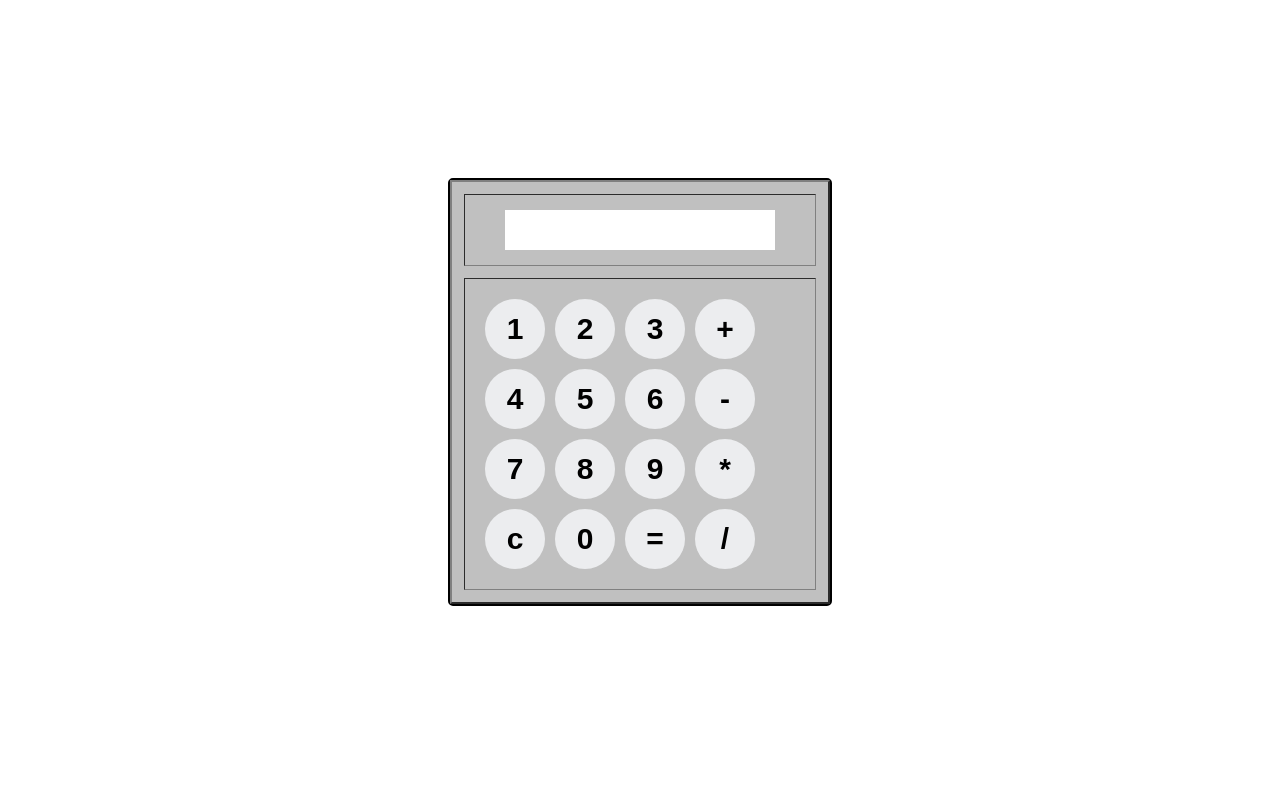
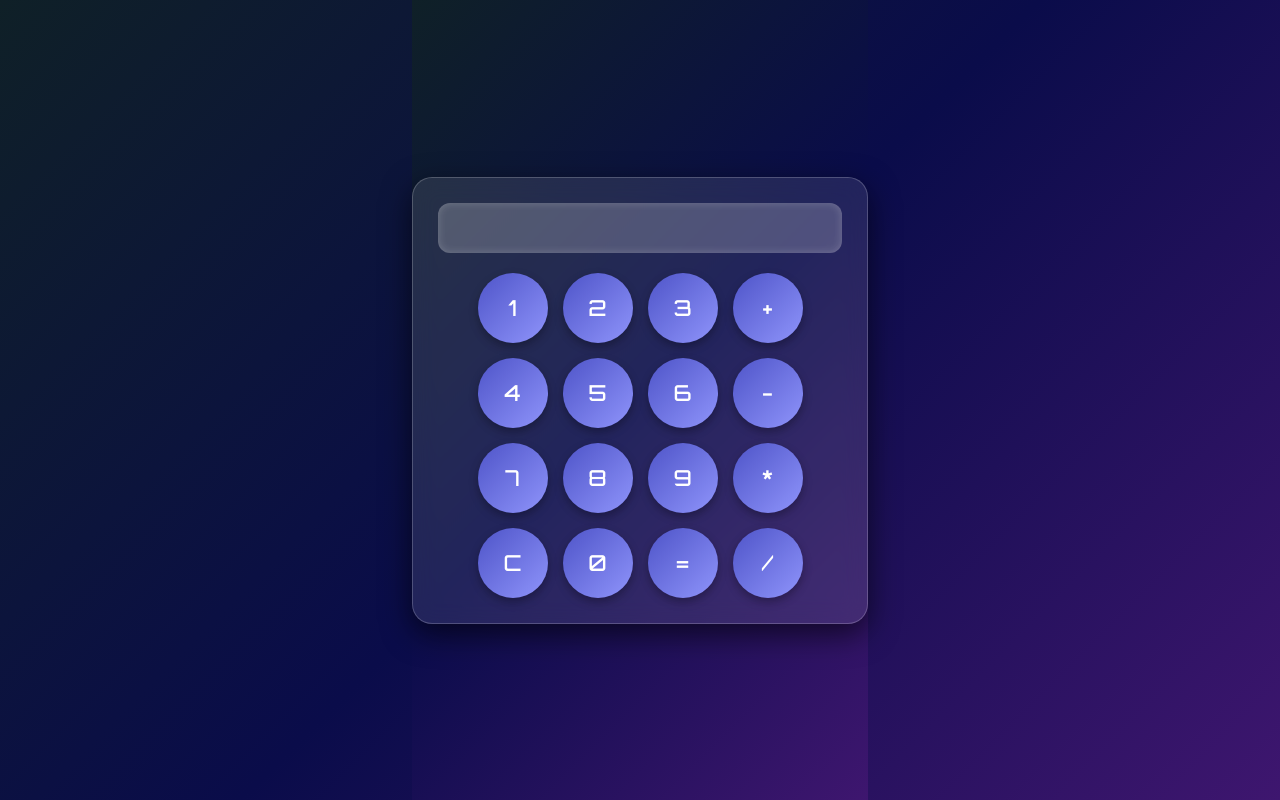
Before and after one commit to Rajeshmane515/Calculator, a plain HTML site: page index.html in a window 1280 px wide. Drawn offline with Linux system fonts and the light colour scheme.

Commit message:
Changed the CSS

```diff
--- a/index.html
+++ b/index.html
@@ -1,131 +1,112 @@
-<! DOCTYPE html>
-<html>
+<!DOCTYPE html>
+<html lang="en">
 <head>
-    <meta charset="utf-8">
-    <title>
-         CALCULATOR
-    </title>
-    <link href="https://fonts.googleapis.com/css2?family=Cookie&display=swap" rel="stylesheet">
+  <meta charset="UTF-8">
+  <title>Colorful Calculator</title>
+  <link href="https://fonts.googleapis.com/css2?family=Orbitron:wght@500&display=swap" rel="stylesheet">
+  <style>
+    * {
+      box-sizing: border-box;
+      font-family: 'Orbitron', sans-serif;
+    }
 
-    <style>
-    html {
-  height: 100vh;
-  width: 100vw;
+    body, html {
+      height: 100%;
+      margin: 0;
+      background: linear-gradient(135deg, #0f2027, #0a0c4a, #3e166f);
       display: flex;
       align-items: center;
       justify-content: center;
-  background-color: white;
-  font-family: sans-serif;
     }
 
-input[type=button] {
-  width: 60px;
-  height: 60px;
-  float: left;
+    .calculator {
+      background: rgba(255, 255, 255, 0.1);
+      padding: 25px;
+      border-radius: 20px;
+      box-shadow: 0 10px 30px rgba(0, 0, 0, 0.6);
+      backdrop-filter: blur(12px);
+      border: 1px solid rgba(255, 255, 255, 0.2);
+    }
+
+    #display {
+      width: 100%;
+      height: 50px;
+      margin-bottom: 20px;
+      font-size: 28px;
+      text-align: right;
       padding: 10px;
-  margin: 5px;
-  box-sizing: border-box;
-  background: #ecedef;
       border: none;
-  font-size: 30px;
-  line-height: 30px;
+      border-radius: 12px;
+      background-color: rgba(255, 255, 255, 0.2);
+      color: #fff;
+      box-shadow: inset 0 0 8px rgba(255, 255, 255, 0.2);
+    }
+
+    .buttons {
+      display: grid;
+      grid-template-columns: repeat(4, 70px);
+      grid-gap: 15px;
+      justify-content: center;
+    }
+
+    .buttons input[type="button"] {
+      height: 70px;
+      width: 70px;
+      font-size: 22px;
+      border: none;
       border-radius: 50%;
-  font-weight: 700;
-  color: black;
+      color: white;
       cursor: pointer;
+      transition: all 0.3s ease;
+      background: linear-gradient(to bottom right, #4e54c8, #8f94fb);
+      box-shadow: 0 4px 10px rgba(0, 0, 0, 0.3);
     }
-input[type=text] {
-  width: 270px;
-  height: 60px;
-  float: left;
-  padding: 0;
-  box-sizing: border-box;
-  border: none;
-  background: none;
-  color: black;
-  text-align: right;
-  font-weight: 700;
-  font-size: 60px;
-  line-height: 60px;
-  margin: 0 25px;
+
+    .buttons input[type="button"]:hover {
+      transform: scale(1.1);
+      box-shadow: 0 0 15px #8f94fb;
     }
-.calculator {
-  background-color: white;
-  border: 2px solid black;
-  border-radius: 5px;
+
+    .buttons .operator {
+      background: linear-gradient(to bottom right, #ff416c, #ff4b2b);
     }
-#display {
-  height: 40px;
-  text-align: right;
-  background-color: white;
-  border: 3px solid white;
-  font-size: 18px;
-  left: 2px;
-  top: 2px;
+
+    .buttons .equals {
+      background: linear-gradient(to bottom right, #11998e, #38ef7d);
+    }
+
+    .buttons .clear {
+      background: linear-gradient(to bottom right, #f7971e, #ffd200);
       color: black;
     }
-.btnTop {
-  color: grey;
-  background-color: white;
-  font-size: 14px;
-  margin: auto;
-  width: 50px;
-  height: 25px;
-}
-
-.mdiv{
-  height: 100vh;
-  width: 100%;
-  justify-content: center;
-  align-items: center;
-  display: flex;
-
-}
-
-
   </style>
 </head>
-
 <body>
 
-    <div class="mdiv">
-      <div class="mdiv1">
-      <form name="Calculator" class = "calculator" style="vertical-align: middle; align-items: center; justify-content: center;" >
-      <table class="display" border="2" align="center" cellpadding="15" cellspacing="12" bgcolor="#c0c0c0">
-      <tr>
-      <td>
-      <input type="text" name="Input" Size="35" id="display">
-      <br>
-      </td>
-      </tr>
-      <tr>
-      <td>
-      <input type="button" name = "one" style="font-size:30px" value=" 1 " OnClick="Calculator.Input.value += '1'">
-      <input type="button" name = "two" style = "font-size:30px" value=" 2 " OnCLick="Calculator.Input.value += '2'">
-      <input type="button" name = "three" style="font-size:30px" value=" 3 " OnClick="Calculator.Input.value += '3'">
-      <input type="button" name="add" class ="btnTop" style="font-size:30px" value=" + " OnClick="Calculator.Input.value += ' + '">
-      <br>
-      <input type="button" name = "four" style="font-size:30px" value=" 4 " OnClick="Calculator.Input.value += '4'">
-      <input type="button" name = "five" style="font-size:30px" value=" 5 " OnCLick="Calculator.Input.value += '5'">
-      <input type="button" name = "six" style="font-size:30px" value=" 6 " OnClick="Calculator.Input.value += '6'">
-      <input type="button" name = "minus" style="font-size:30px" value=" - " OnClick="Calculator.Input.value += ' - '">
-      <br>
-      <input type="button"  name = "seven" style="font-size:30px" value=" 7 " OnClick="Calculator.Input.value += '7'">
-      <input type="button" name = "eight" style="font-size:30px" value=" 8 " OnCLick="Calculator.Input.value += '8'">
-      <input type="button" name = "nine" style="font-size:30px" value=" 9 " OnClick="Calculator.Input.value += '9'">
-      <input type="button" name = "mul" style="font-size:30px" value=" * "
-      OnClick="Calculator.Input.value += ' * '">
-      <br>
-      <input type="button" name ="clear" style="font-size:30px" value=" c " OnClick="Calculator.Input.value = ''">
-      <input type="button" name="zero" style="font-size:30px" value=" 0 " OnClick="Calculator.Input.value += '0'">
-      <input type="button" name="DoIt" style="font-size:30px" value=" = " OnClick="Calculator.Input.value = eval(Calculator.Input.value)">
-      <input type="button" name="div" style="font-size:30px" value=" / " OnClick="Calculator.Input.value += ' / '">
-      <br>
-      </td>
-      </tr>
-      </table>
+  <form name="Calculator" class="calculator">
+    <input type="text" name="Input" id="display" readonly>
+    <div class="buttons">
+      <input type="button" value="1" onclick="Calculator.Input.value += '1'">
+      <input type="button" value="2" onclick="Calculator.Input.value += '2'">
+      <input type="button" value="3" onclick="Calculator.Input.value += '3'">
+      <input type="button" value="+" class="operator" onclick="Calculator.Input.value += '+'">
+
+      <input type="button" value="4" onclick="Calculator.Input.value += '4'">
+      <input type="button" value="5" onclick="Calculator.Input.value += '5'">
+      <input type="button" value="6" onclick="Calculator.Input.value += '6'">
+      <input type="button" value="-" class="operator" onclick="Calculator.Input.value += '-'">
+
+      <input type="button" value="7" onclick="Calculator.Input.value += '7'">
+      <input type="button" value="8" onclick="Calculator.Input.value += '8'">
+      <input type="button" value="9" onclick="Calculator.Input.value += '9'">
+      <input type="button" value="*" class="operator" onclick="Calculator.Input.value += '*'">
+
+      <input type="button" value="C" class="clear" onclick="Calculator.Input.value = ''">
+      <input type="button" value="0" onclick="Calculator.Input.value += '0'">
+      <input type="button" value="=" class="equals" onclick="Calculator.Input.value = eval(Calculator.Input.value)">
+      <input type="button" value="/" class="operator" onclick="Calculator.Input.value += '/'">
+    </div>
   </form>
-    </div>
-    </div>
+
 </body>
 </html>
```
Lines whose indentation alone changed are shown as unchanged.
